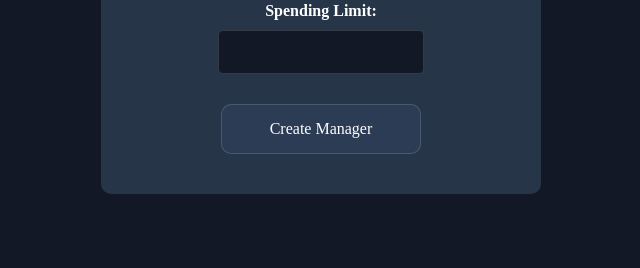
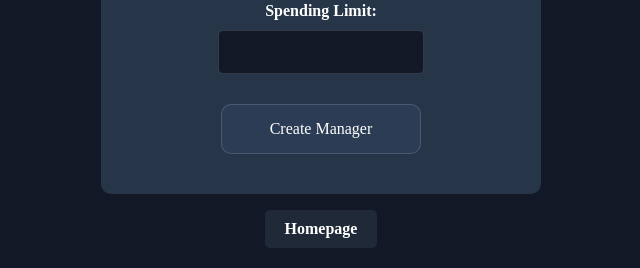
Before and after one commit to KashiCode/FDM-Expense-App, a PHP site: page /php/create_manager.php in a window 1280 px wide. Shown: the part 612-880 px from the top of the page, without its empty margins (319-959 px from the left). Before the commit the page ends 806 px from the top, so only its background shows below. Run offline with PHP 8.4, Linux system fonts and the light colour scheme; a user stored in the database is signed in; some web fonts are replaced.

Commit message:
Added redirect back to admin dashboard

```diff
--- a/php/create_manager.php
+++ b/php/create_manager.php
@@ -64,5 +64,11 @@ if ($_SERVER["REQUEST_METHOD"] == "POST") {
 
         <button type="submit">Create Manager</button>
     </form>
+
+    <p>
+    </p>
+    <div class="home-button">
+        <a href="admin_dashboard.php">Homepage</a>
+    </div>
 </body>
 </html>
```
